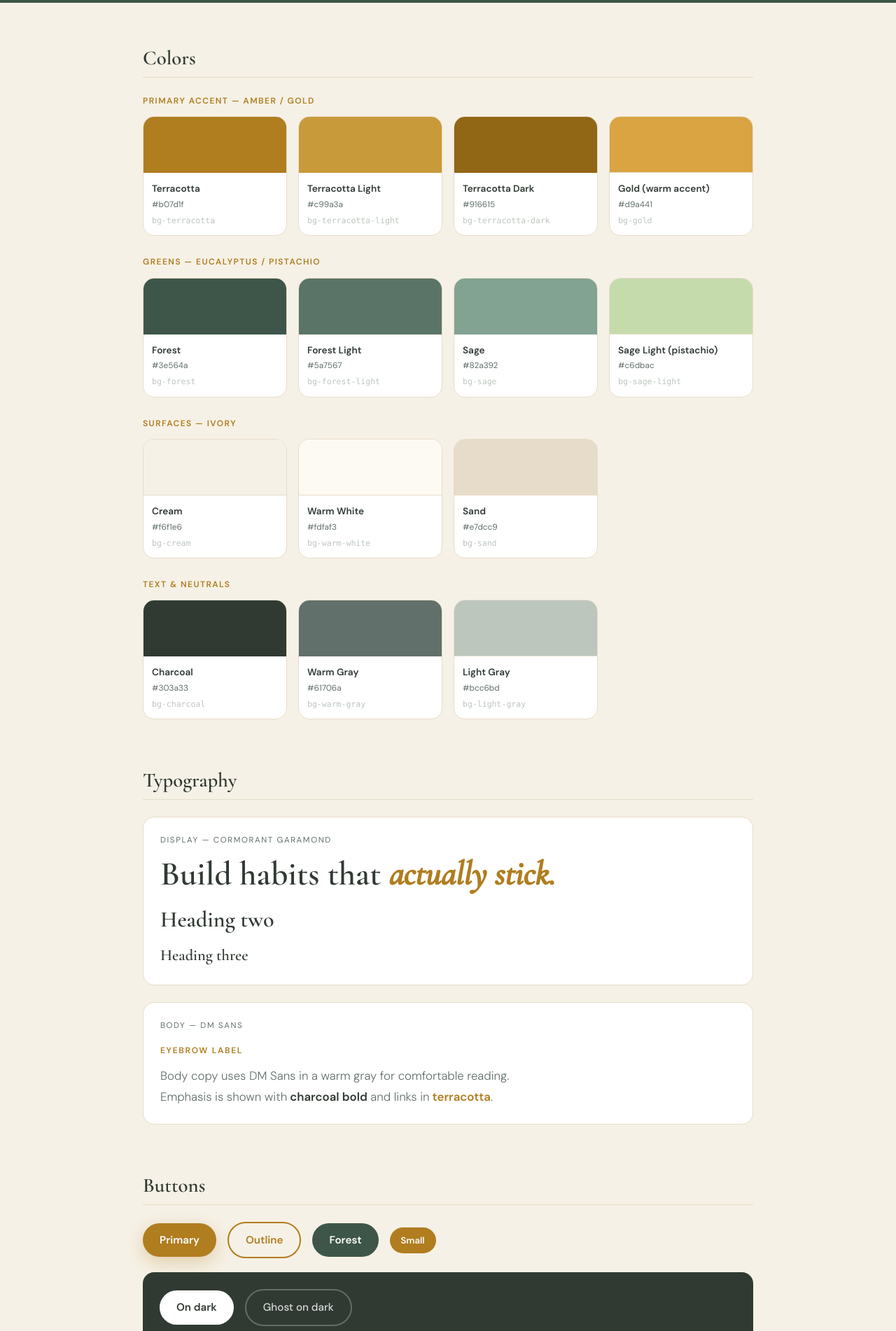
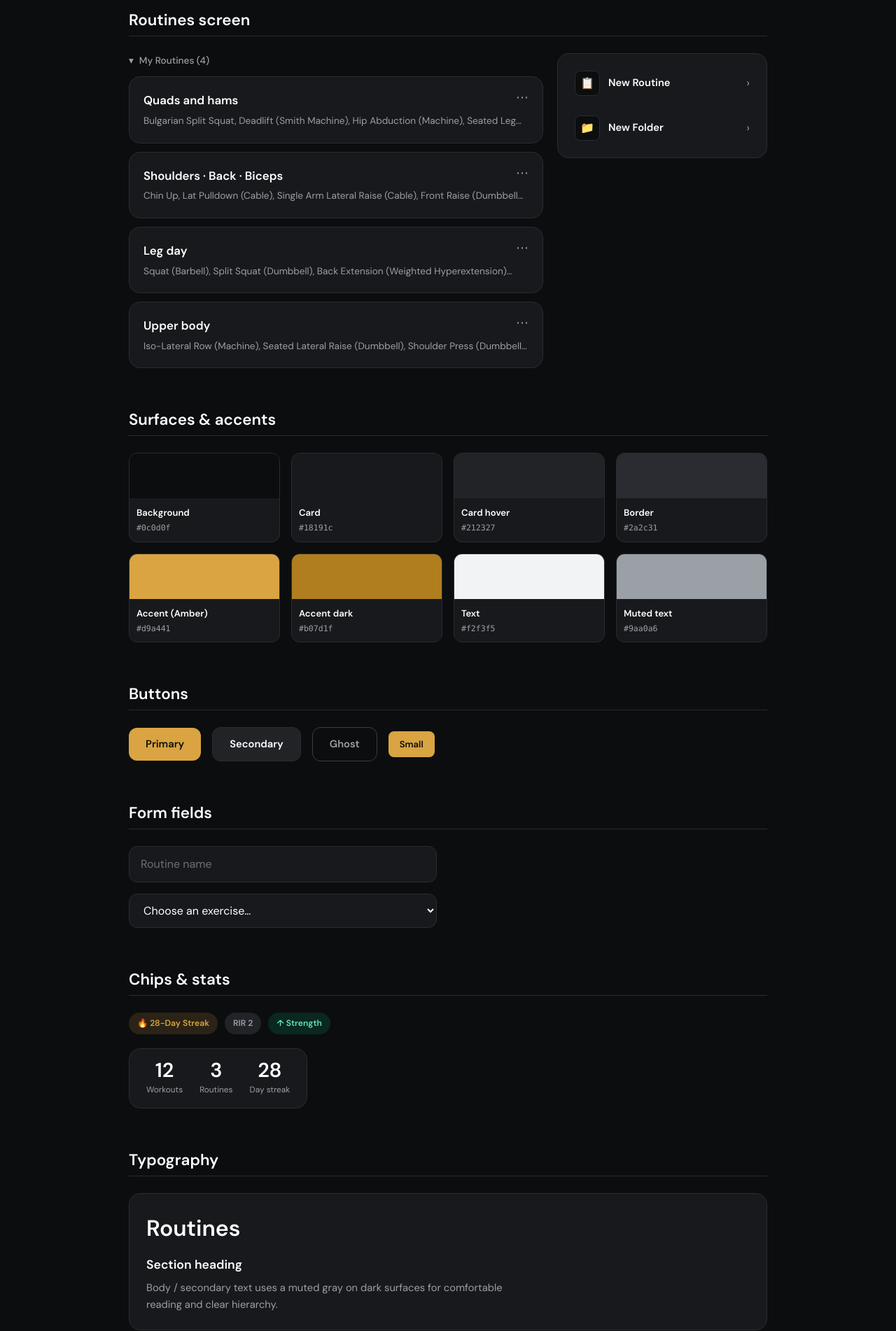
Before and after one commit to ClauYA/thrive-and-inspire, a React (Vite) app in the folder client/: page /design in a window 1280 px wide. Shown: the part 240-2142 px from the top of the page at 70% size. Built offline with nearby package versions, Linux system fonts and the light colour scheme.

Commit message:
Redesign /design page to Hevy-style dark UI
https://claude.ai/code/session_013QvBBgCUfF4gqnwKpHzeH1

```diff
--- a/client/src/components/DesignSystem.jsx
+++ b/client/src/components/DesignSystem.jsx
@@ -1,39 +1,35 @@
 import { Link } from "react-router-dom";
 
-/* ── Design System / living style guide ──
-   A reference page documenting the real tokens and components used across the
-   Lift & Inspire site. Visit at /design. Not linked in the public nav. */
+/* ── Design System — Hevy-inspired dark UI ──
+   A living style guide showing the dark, card-based components for the
+   workout-tracker area. Visit at /design. Not linked in the public nav. */
 
-const COLORS = [
-  { group: "Primary accent — Amber / Gold", items: [
-    { name: "Terracotta", cls: "bg-terracotta", hex: "#b07d1f", token: "terracotta", dark: true },
-    { name: "Terracotta Light", cls: "bg-terracotta-light", hex: "#c99a3a", token: "terracotta-light", dark: true },
-    { name: "Terracotta Dark", cls: "bg-terracotta-dark", hex: "#916615", token: "terracotta-dark", dark: true },
-    { name: "Gold (warm accent)", cls: "bg-gold", hex: "#d9a441", token: "gold", dark: false },
-  ]},
-  { group: "Greens — Eucalyptus / Pistachio", items: [
-    { name: "Forest", cls: "bg-forest", hex: "#3e564a", token: "forest", dark: true },
-    { name: "Forest Light", cls: "bg-forest-light", hex: "#5a7567", token: "forest-light", dark: true },
-    { name: "Sage", cls: "bg-sage", hex: "#82a392", token: "sage", dark: true },
-    { name: "Sage Light (pistachio)", cls: "bg-sage-light", hex: "#c6dbac", token: "sage-light", dark: false },
-  ]},
-  { group: "Surfaces — Ivory", items: [
-    { name: "Cream", cls: "bg-cream", hex: "#f6f1e6", token: "cream", dark: false },
-    { name: "Warm White", cls: "bg-warm-white", hex: "#fdfaf3", token: "warm-white", dark: false },
-    { name: "Sand", cls: "bg-sand", hex: "#e7dcc9", token: "sand", dark: false },
-  ]},
-  { group: "Text & neutrals", items: [
-    { name: "Charcoal", cls: "bg-charcoal", hex: "#303a33", token: "charcoal", dark: true },
-    { name: "Warm Gray", cls: "bg-warm-gray", hex: "#61706a", token: "warm-gray", dark: true },
-    { name: "Light Gray", cls: "bg-light-gray", hex: "#bcc6bd", token: "light-gray", dark: false },
-  ]},
+// Sample routines (mirrors the Hevy "Routines" screen layout).
+const ROUTINES = [
+  { name: "Quads and hams", items: "Bulgarian Split Squat, Deadlift (Smith Machine), Hip Abduction (Machine), Seated Leg…" },
+  { name: "Shoulders · Back · Biceps", items: "Chin Up, Lat Pulldown (Cable), Single Arm Lateral Raise (Cable), Front Raise (Dumbbell…" },
+  { name: "Leg day", items: "Squat (Barbell), Split Squat (Dumbbell), Back Extension (Weighted Hyperextension)…" },
+  { name: "Upper body", items: "Iso-Lateral Row (Machine), Seated Lateral Raise (Dumbbell), Shoulder Press (Dumbbell…" },
+];
+
+const SURFACES = [
+  { name: "Background", hex: "#0c0d0f", cls: "bg-[#0c0d0f]" },
+  { name: "Card", hex: "#18191c", cls: "bg-[#18191c]" },
+  { name: "Card hover", hex: "#212327", cls: "bg-[#212327]" },
+  { name: "Border", hex: "#2a2c31", cls: "bg-[#2a2c31]" },
+];
+const ACCENTS = [
+  { name: "Accent (Amber)", hex: "#d9a441", cls: "bg-gold" },
+  { name: "Accent dark", hex: "#b07d1f", cls: "bg-terracotta" },
+  { name: "Text", hex: "#f2f3f5", cls: "bg-[#f2f3f5]" },
+  { name: "Muted text", hex: "#9aa0a6", cls: "bg-[#9aa0a6]" },
 ];
 
 function Section({ title, children }) {
   return (
-    <section className="mb-16">
-      <h2 className="font-display text-[1.8rem] font-semibold text-charcoal mb-1">{title}</h2>
-      <div className="h-px bg-sand mb-6" />
+    <section className="mb-14">
+      <h2 className="text-[1.4rem] font-bold text-white mb-1">{title}</h2>
+      <div className="h-px bg-[#2a2c31] mb-6" />
       {children}
     </section>
   );
@@ -41,146 +37,117 @@ function Section({ title, children }) {
 
 function Swatch({ c }) {
   return (
-    <div className="rounded-2xl overflow-hidden border border-sand bg-white">
-      <div className={`h-20 ${c.cls} ${c.dark ? "" : "border-b border-sand"}`} />
-      <div className="p-3">
-        <div className="text-[0.85rem] font-semibold text-charcoal">{c.name}</div>
-        <div className="text-[0.74rem] text-warm-gray mt-0.5">{c.hex}</div>
-        <div className="text-[0.72rem] text-light-gray mt-1 font-mono">bg-{c.token}</div>
+    <div className="rounded-xl overflow-hidden border border-[#2a2c31] bg-[#18191c]">
+      <div className={`h-16 ${c.cls}`} />
+      <div className="p-2.5">
+        <div className="text-[0.82rem] font-semibold text-white">{c.name}</div>
+        <div className="text-[0.72rem] text-[#9aa0a6] mt-0.5 font-mono">{c.hex}</div>
       </div>
     </div>
   );
 }
 
-const inputClass =
-  "w-full px-[18px] py-3 border-[1.5px] border-sand rounded-2xl text-[0.9rem] text-charcoal bg-cream outline-none transition-all placeholder:text-light-gray focus:border-terracotta-light focus:bg-white focus:ring-[3px] focus:ring-terracotta/10";
-
 export default function DesignSystem() {
   return (
-    <div className="min-h-screen bg-cream relative z-[1]">
-      {/* Header */}
-      <header className="bg-forest text-white px-[5%] py-12">
-        <div className="max-w-[1000px] mx-auto">
-          <Link to="/" className="text-[0.8rem] text-sage-light font-semibold hover:text-white transition-colors">← Lift &amp; Inspire</Link>
-          <h1 className="font-display text-[clamp(2rem,5vw,3rem)] font-semibold mt-3">Design System</h1>
-          <p className="text-white/70 mt-2 max-w-[560px]">The colors, type and components that make up the Lift &amp; Inspire brand.</p>
+    <div className="min-h-screen bg-[#0c0d0f] text-[#f2f3f5] relative z-[1]">
+      <header className="px-[5%] py-8 border-b border-[#2a2c31]">
+        <div className="max-w-[1040px] mx-auto">
+          <Link to="/" className="text-[0.8rem] text-[#9aa0a6] font-semibold hover:text-white transition-colors">← Lift &amp; Inspire</Link>
+          <h1 className="text-[clamp(1.8rem,4vw,2.6rem)] font-bold mt-3">Design System</h1>
+          <p className="text-[#9aa0a6] mt-2 max-w-[560px]">Dark, card-based UI for the workout tracker — inspired by Hevy.</p>
         </div>
       </header>
 
-      <main className="max-w-[1000px] mx-auto px-[5%] py-14">
-        {/* Colors */}
-        <Section title="Colors">
-          {COLORS.map((grp) => (
-            <div key={grp.group} className="mb-7">
-              <div className="text-[0.75rem] font-semibold tracking-[0.12em] uppercase text-terracotta mb-3">{grp.group}</div>
-              <div className="grid grid-cols-2 sm:grid-cols-3 lg:grid-cols-4 gap-4">
-                {grp.items.map((c) => <Swatch key={c.token} c={c} />)}
+      <main className="max-w-[1040px] mx-auto px-[5%] py-12">
+        {/* Routines layout (the Hevy screen) */}
+        <Section title="Routines screen">
+          <div className="grid lg:grid-cols-[1fr_300px] gap-5 items-start">
+            <div>
+              <button className="flex items-center gap-2 text-[#9aa0a6] text-[0.85rem] font-medium mb-3">
+                <span>▾</span> My Routines (4)
+              </button>
+              <div className="grid gap-3">
+                {ROUTINES.map((r) => (
+                  <div key={r.name} className="bg-[#18191c] hover:bg-[#212327] border border-[#2a2c31] rounded-2xl p-5 transition-colors cursor-pointer">
+                    <div className="flex items-start justify-between gap-3">
+                      <h3 className="text-[1.05rem] font-bold text-white">{r.name}</h3>
+                      <button className="text-[#9aa0a6] hover:text-white text-lg leading-none">⋯</button>
+                    </div>
+                    <p className="text-[0.85rem] text-[#9aa0a6] mt-1.5 leading-[1.5]">{r.items}</p>
+                  </div>
+                ))}
               </div>
             </div>
-          ))}
+
+            {/* Side panel */}
+            <div className="bg-[#18191c] border border-[#2a2c31] rounded-2xl p-3">
+              {[
+                { icon: "📋", label: "New Routine" },
+                { icon: "📁", label: "New Folder" },
+              ].map((a, i) => (
+                <button key={a.label} className={`w-full flex items-center gap-3 p-3 rounded-xl hover:bg-[#212327] transition-colors text-left ${i ? "mt-1" : ""}`}>
+                  <span className="w-9 h-9 rounded-lg bg-[#0c0d0f] border border-[#2a2c31] flex items-center justify-center">{a.icon}</span>
+                  <span className="flex-1 font-semibold text-white text-[0.92rem]">{a.label}</span>
+                  <span className="text-[#9aa0a6]">›</span>
+                </button>
+              ))}
+            </div>
+          </div>
         </Section>
 
-        {/* Typography */}
-        <Section title="Typography">
-          <div className="grid gap-6">
-            <div className="bg-white rounded-2xl border border-sand p-6">
-              <div className="text-[0.72rem] uppercase tracking-[0.14em] text-warm-gray mb-3">Display — Cormorant Garamond</div>
-              <p className="font-display text-[3rem] font-semibold leading-[1.1] text-charcoal">Build habits that <em className="italic text-terracotta">actually stick.</em></p>
-              <p className="font-display text-[2rem] font-semibold text-charcoal mt-3">Heading two</p>
-              <p className="font-display text-[1.4rem] font-semibold text-charcoal mt-2">Heading three</p>
-            </div>
-            <div className="bg-white rounded-2xl border border-sand p-6">
-              <div className="text-[0.72rem] uppercase tracking-[0.14em] text-warm-gray mb-3">Body — DM Sans</div>
-              <div className="inline-block text-[0.75rem] font-semibold tracking-[0.14em] uppercase text-terracotta mb-3">Eyebrow label</div>
-              <p className="text-[1.05rem] text-warm-gray leading-[1.75] font-light max-w-[560px]">
-                Body copy uses DM Sans in a warm gray for comfortable reading. Emphasis is shown with
-                <strong className="text-charcoal font-semibold"> charcoal bold</strong> and links in
-                <span className="text-terracotta font-semibold"> terracotta</span>.
-              </p>
-            </div>
+        {/* Colors */}
+        <Section title="Surfaces & accents">
+          <div className="grid grid-cols-2 sm:grid-cols-4 gap-4 mb-4">
+            {SURFACES.map((c) => <Swatch key={c.name} c={c} />)}
+          </div>
+          <div className="grid grid-cols-2 sm:grid-cols-4 gap-4">
+            {ACCENTS.map((c) => <Swatch key={c.name} c={c} />)}
           </div>
         </Section>
 
         {/* Buttons */}
         <Section title="Buttons">
-          <div className="flex flex-wrap items-center gap-4 mb-5">
-            <button className="bg-terracotta text-white px-6 py-3 rounded-full text-[0.95rem] font-semibold shadow-[0_8px_24px_rgba(176,125,31,0.3)] hover:bg-terracotta-dark hover:-translate-y-0.5 transition-all">Primary</button>
-            <button className="border-2 border-terracotta text-terracotta px-6 py-3 rounded-full text-[0.95rem] font-semibold hover:bg-terracotta hover:text-white transition-all">Outline</button>
-            <button className="bg-forest text-white px-6 py-3 rounded-full text-[0.95rem] font-semibold hover:bg-forest-light transition-colors">Forest</button>
-            <button className="bg-terracotta text-white text-[0.82rem] font-semibold px-4 py-2 rounded-full hover:bg-terracotta-dark transition-colors">Small</button>
-          </div>
-          <div className="bg-charcoal rounded-2xl p-6 flex flex-wrap items-center gap-4">
-            <button className="bg-white text-charcoal px-6 py-3 rounded-full text-[0.95rem] font-semibold hover:-translate-y-0.5 transition-all">On dark</button>
-            <button className="border-2 border-white/25 text-white/80 px-6 py-3 rounded-full text-[0.95rem] font-medium hover:border-white hover:text-white transition-all">Ghost on dark</button>
+          <div className="flex flex-wrap items-center gap-4">
+            <button className="bg-gold text-[#0c0d0f] px-6 py-3 rounded-xl text-[0.92rem] font-bold hover:brightness-110 transition-all">Primary</button>
+            <button className="bg-[#212327] text-white px-6 py-3 rounded-xl text-[0.92rem] font-semibold border border-[#2a2c31] hover:bg-[#2a2c31] transition-colors">Secondary</button>
+            <button className="border border-[#3a3d43] text-[#9aa0a6] px-6 py-3 rounded-xl text-[0.92rem] font-semibold hover:text-white hover:border-white transition-colors">Ghost</button>
+            <button className="bg-gold text-[#0c0d0f] text-[0.82rem] font-bold px-4 py-2 rounded-lg">Small</button>
           </div>
         </Section>
 
-        {/* Cards */}
-        <Section title="Cards">
-          <div className="grid sm:grid-cols-2 gap-5">
-            <div className="bg-white rounded-[28px] border border-sand p-7 shadow-[0_8px_24px_rgba(44,44,42,0.05)]">
-              <h3 className="font-display text-[1.4rem] font-semibold text-charcoal mb-1">Standard card</h3>
-              <p className="text-[0.9rem] text-warm-gray">Soft border, subtle shadow, generous radius (28px).</p>
-            </div>
-            <div className="relative bg-white rounded-[28px] border-2 border-terracotta p-7 shadow-[0_20px_50px_rgba(176,125,31,0.18)]">
-              <span className="absolute top-0 right-8 -translate-y-1/2 bg-terracotta text-white text-[0.68rem] font-semibold uppercase tracking-[0.1em] px-4 py-1.5 rounded-full">Featured</span>
-              <h3 className="font-display text-[1.4rem] font-semibold text-charcoal mb-1">Featured card</h3>
-              <p className="text-[0.9rem] text-warm-gray">Amber border + badge for the highlighted option.</p>
-            </div>
+        {/* Inputs */}
+        <Section title="Form fields">
+          <div className="grid gap-4 max-w-[440px]">
+            <input type="text" placeholder="Routine name" className="w-full px-4 py-3 rounded-xl bg-[#18191c] border border-[#2a2c31] text-white placeholder:text-[#6b7178] outline-none focus:border-gold transition-colors" />
+            <select className="w-full px-4 py-3 rounded-xl bg-[#18191c] border border-[#2a2c31] text-white outline-none focus:border-gold transition-colors cursor-pointer">
+              <option>Choose an exercise…</option>
+            </select>
           </div>
         </Section>
 
-        {/* Chips & badges */}
-        <Section title="Chips & badges">
+        {/* Chips & stat */}
+        <Section title="Chips & stats">
           <div className="flex flex-wrap gap-2.5 mb-5">
-            <span className="text-[0.74rem] font-semibold text-terracotta bg-terracotta/10 px-3 py-1.5 rounded-full">Terracotta pill</span>
-            <span className="text-[0.74rem] font-semibold text-forest bg-sage-light/50 px-3 py-1.5 rounded-full">Sage pill</span>
-            <span className="text-[0.74rem] font-semibold text-charcoal bg-gold/20 px-3 py-1.5 rounded-full">Gold pill</span>
+            <span className="text-[0.76rem] font-semibold text-gold bg-gold/15 px-3 py-1.5 rounded-full">🔥 28-Day Streak</span>
+            <span className="text-[0.76rem] font-semibold text-[#9aa0a6] bg-[#212327] px-3 py-1.5 rounded-full">RIR 2</span>
+            <span className="text-[0.76rem] font-semibold text-emerald-300 bg-emerald-500/15 px-3 py-1.5 rounded-full">↑ Strength</span>
           </div>
-          <div className="text-[0.72rem] uppercase tracking-[0.12em] text-warm-gray mb-2">Recommendation tones (tracker)</div>
-          <div className="flex flex-wrap gap-2.5">
-            <span className="px-3 py-1.5 rounded-full text-[0.78rem] font-medium bg-terracotta/15 text-terracotta-dark">⬆️ Increase</span>
-            <span className="px-3 py-1.5 rounded-full text-[0.78rem] font-medium bg-gold/20 text-charcoal">💥 Push</span>
-            <span className="px-3 py-1.5 rounded-full text-[0.78rem] font-medium bg-sage/15 text-forest">➡️ Maintain</span>
-            <span className="px-3 py-1.5 rounded-full text-[0.78rem] font-medium bg-sage-light/40 text-forest">✨ First time</span>
+          <div className="inline-flex gap-6 bg-[#18191c] border border-[#2a2c31] rounded-2xl px-6 py-4">
+            {[["12", "Workouts"], ["3", "Routines"], ["28", "Day streak"]].map(([n, l]) => (
+              <div key={l} className="text-center">
+                <div className="text-[1.8rem] font-bold text-white leading-none">{n}</div>
+                <div className="text-[0.74rem] text-[#9aa0a6] mt-1">{l}</div>
+              </div>
+            ))}
           </div>
         </Section>
 
-        {/* Forms */}
-        <Section title="Form fields">
-          <div className="bg-white rounded-2xl border border-sand p-6 grid gap-4 max-w-[460px]">
-            <div>
-              <label className="block text-[0.82rem] font-semibold text-charcoal mb-2">Text input</label>
-              <input type="text" placeholder="Your name" className={inputClass} />
-            </div>
-            <div>
-              <label className="block text-[0.82rem] font-semibold text-charcoal mb-2">Select</label>
-              <select className={`${inputClass} cursor-pointer`}>
-                <option>Choose an option…</option>
-                <option>Option A</option>
-              </select>
-            </div>
-            <div>
-              <label className="block text-[0.82rem] font-semibold text-charcoal mb-2">Textarea</label>
-              <textarea rows="3" placeholder="Write something…" className={`${inputClass} resize-none`} />
-            </div>
-          </div>
-        </Section>
-
-        {/* Radius & shadow */}
-        <Section title="Radius & elevation">
-          <div className="flex flex-wrap gap-5">
-            {[
-              { r: "rounded-xl", label: "xl · 12px" },
-              { r: "rounded-2xl", label: "2xl · 16px" },
-              { r: "rounded-[28px]", label: "card · 28px" },
-              { r: "rounded-full", label: "full · pill" },
-            ].map((x) => (
-              <div key={x.r} className="text-center">
-                <div className={`w-24 h-24 bg-white border border-sand shadow-[0_8px_24px_rgba(44,44,42,0.08)] ${x.r}`} />
-                <div className="text-[0.74rem] text-warm-gray mt-2">{x.label}</div>
-              </div>
-            ))}
+        {/* Typography */}
+        <Section title="Typography">
+          <div className="bg-[#18191c] border border-[#2a2c31] rounded-2xl p-6">
+            <p className="text-[2rem] font-bold text-white">Routines</p>
+            <p className="text-[1.1rem] font-semibold text-white mt-3">Section heading</p>
+            <p className="text-[0.92rem] text-[#9aa0a6] mt-2 max-w-[560px]">Body / secondary text uses a muted gray on dark surfaces for comfortable reading and clear hierarchy.</p>
           </div>
         </Section>
       </main>
```
